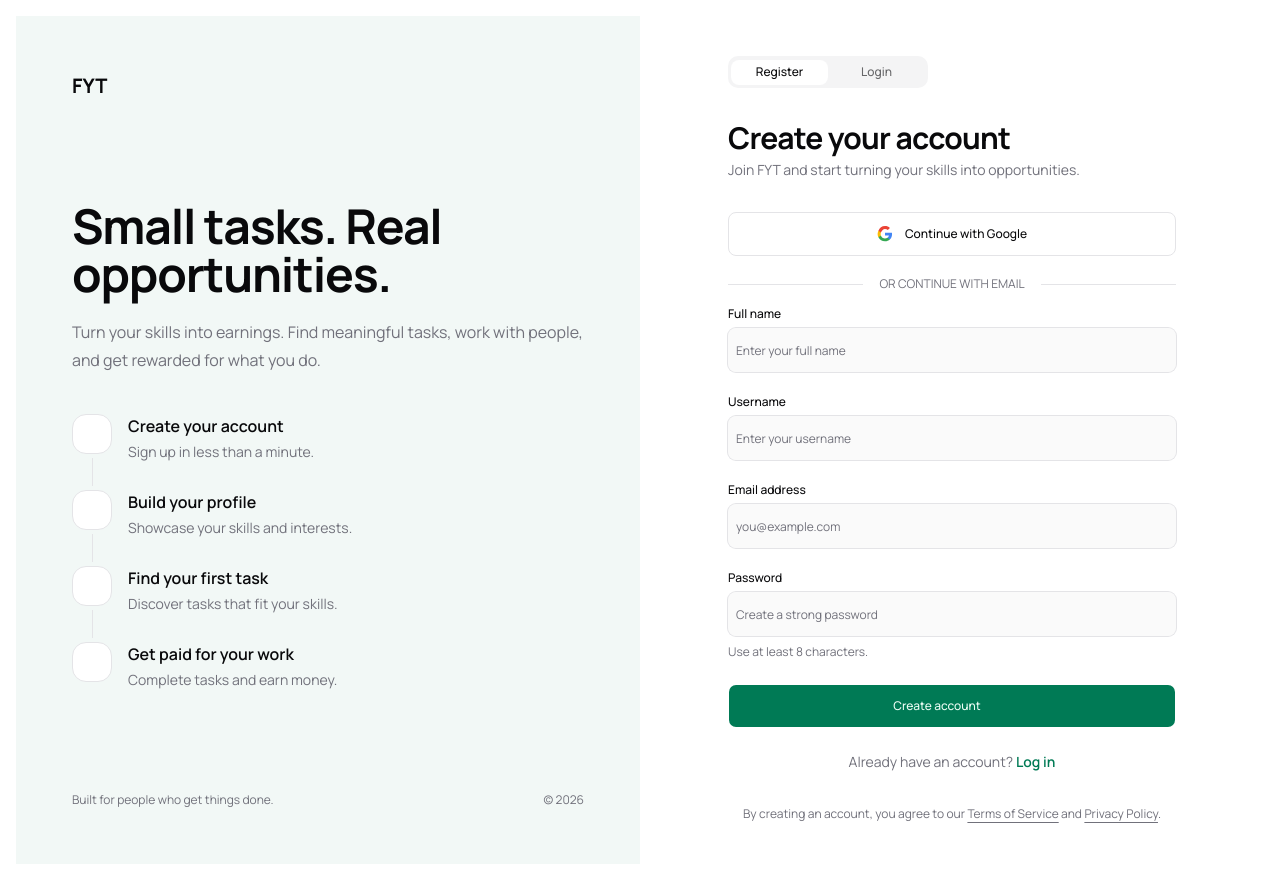
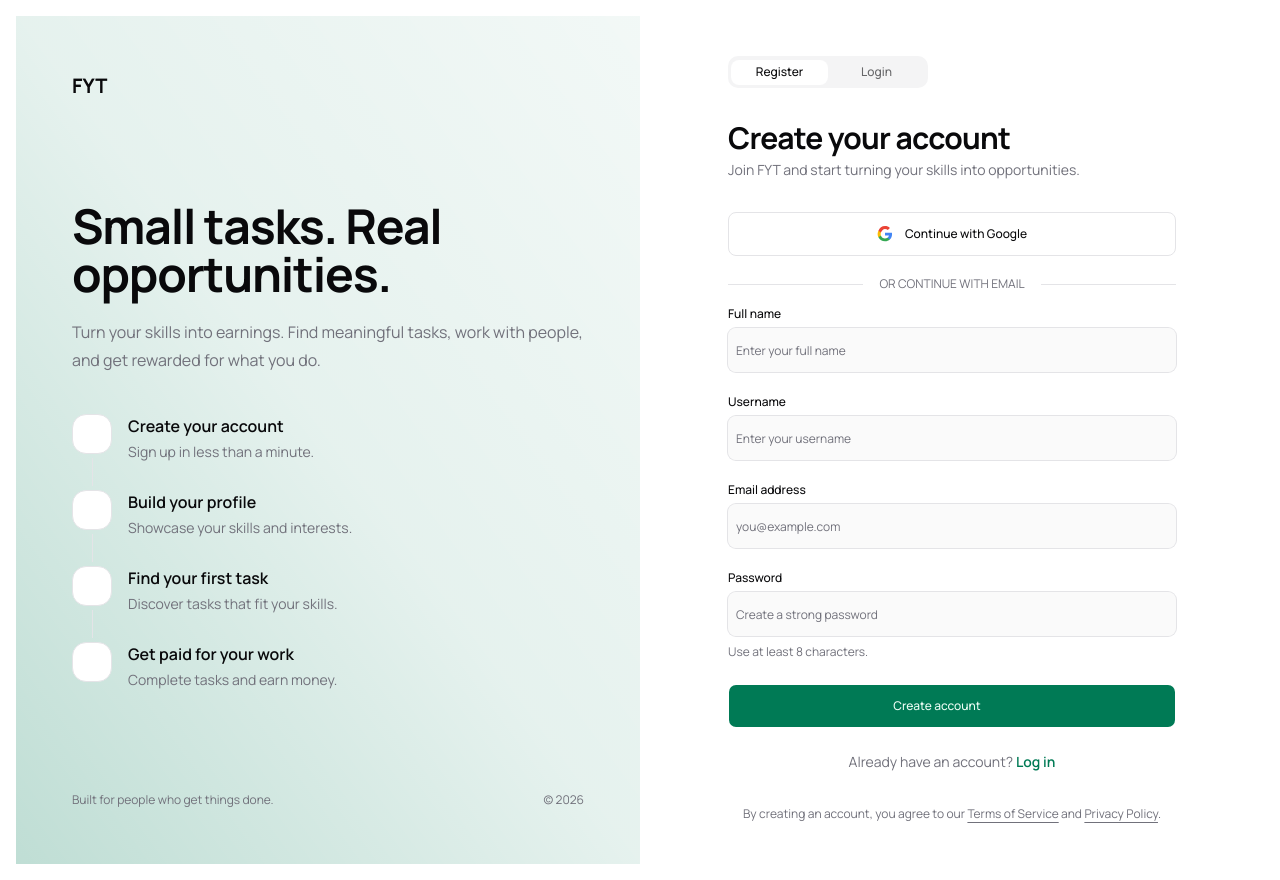
Before and after one commit to va1bhavx/fyt-frontend, a Next.js app: page /auth in a window 1280 px wide. Built offline with nearby package versions, Linux system fonts and the light colour scheme; some icons are missing.

Commit message:
updated auth hero background color

```diff
--- a/features/(auth)/auth-hero.tsx
+++ b/features/(auth)/auth-hero.tsx
@@ -23,7 +23,7 @@ export function AuthHero({ mode }: AuthHeroProps) {
 
   return (
     <>
-      <section className="relative hidden flex-col justify-between overflow-hidden bg-primary/5 p-10 lg:flex xl:p-14">
+      <section className="relative hidden flex-col justify-between overflow-hidden bg-linear-to-tr from-primary/25 via-primary/10 to-primary/5 p-10 lg:flex xl:p-14">
         <Link href="/" className="text-xl font-bold">
           FYT
         </Link>
```
